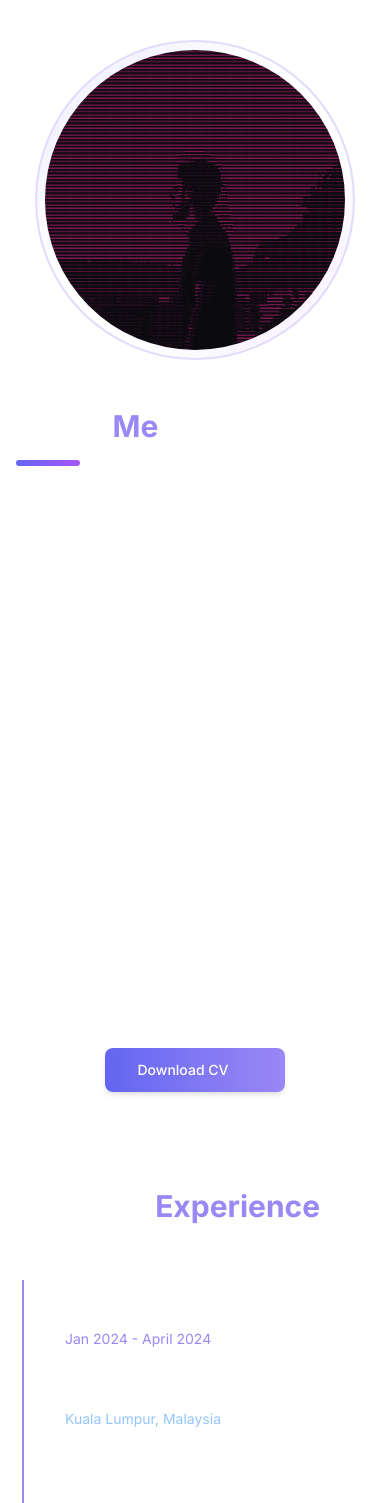
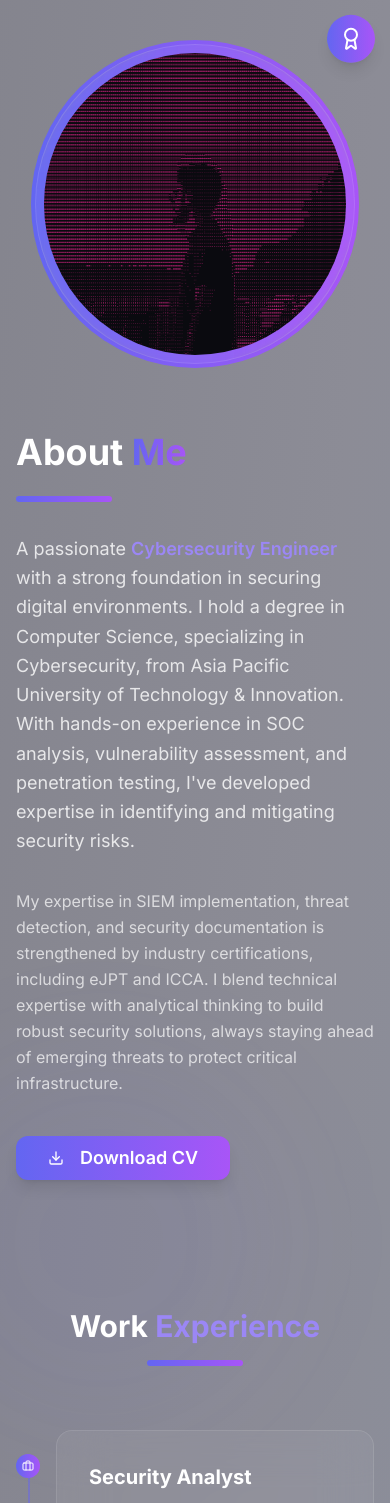
Before and after one commit to Muntazir-security/0xmuna, a React (Vite) app: page / in a window 390 px wide. Shown: the part 1135-2638 px from the top of the page. Built offline with nearby package versions, Linux system fonts and the light colour scheme.

Commit message:
Update About.tsx

```diff
--- a/src/components/About.tsx
+++ b/src/components/About.tsx
@@ -1,7 +1,6 @@
-
 import React from "react";
 import { motion } from "framer-motion";
-import { Download } from 'lucide-react';
+import { Download, MapPin, Calendar, Award, GraduationCap, Briefcase } from 'lucide-react';
 import { Button } from "@/components/ui/button";
 
 const workExperience = [
@@ -11,6 +10,7 @@ const workExperience = [
     institution: "Asia Pacific University of Technology & Innovation",
     location: "Kuala Lumpur, Malaysia",
     dateRange: "Jan 2024 - April 2024",
+    type: "Full-time",
     responsibilities: [
       "Conducted vulnerability assessments and penetration testing on university lab devices.",
       "Identified and resolved two critical vulnerabilities, preventing potential disruptions.",
@@ -24,6 +24,7 @@ const workExperience = [
     institution: "Asia Pacific University of Technology & Innovation",
     location: "Kuala Lumpur, Malaysia",
     dateRange: "Sep 2023 - Jan 2024",
+    type: "Internship",
     responsibilities: [
       "Collaborated with teams to deeply understand products for precise documentation.",
       "Wrote easy-to-understand user interface text, online help, and developer guides.",
@@ -37,6 +38,7 @@ const workExperience = [
     institution: "Asia Pacific University of Technology & Innovation",
     location: "Kuala Lumpur, Malaysia",
     dateRange: "Apr 2023 - July 2023",
+    type: "Part-time",
     responsibilities: [
       "Monitored event logs across networks, systems, and devices for unusual activity.",
       "Reviewed and categorized security alerts and potential threats.",
@@ -53,6 +55,7 @@ const educationHistory = [
     institution: "Asia Pacific University of Technology & Innovation",
     location: "Kuala Lumpur, Malaysia",
     dateRange: "Sep 2021 - Aug 2024",
+    grade: "First Class Honours",
   },
   {
     id: 2,
@@ -60,153 +63,196 @@ const educationHistory = [
     institution: "New World International School",
     location: "Al Khobar, Saudi Arabia",
     dateRange: "Sep 2014 - June 2021",
+    grade: "Distinction",
   },
 ];
 
 const AboutMe: React.FC = () => {
   return (
-    <section id="about" className="py-24 md:py-32 relative">
-      <div className="container mx-auto px-4 md:px-6">
-        <div className="flex flex-col lg:flex-row gap-12 md:gap-16 items-center">
-          <div className="lg:w-2/5 flex justify-center">
+    <section id="about" className="py-24 md:py-32 relative overflow-hidden">
+      {/* Background Effects */}
+      <div className="absolute inset-0 bg-gradient-to-br from-[#0B0B1E] via-[#1a1a2e] to-[#16213e] opacity-50"></div>
+      <div className="absolute top-1/4 right-1/4 w-96 h-96 bg-[#6366f1]/10 rounded-full blur-3xl animate-pulse"></div>
+      <div className="absolute bottom-1/4 left-1/4 w-96 h-96 bg-[#a855f7]/10 rounded-full blur-3xl animate-pulse delay-1000"></div>
+
+      <div className="container mx-auto px-4 md:px-6 relative z-10">
+        {/* About Me Section */}
+        <div className="flex flex-col lg:flex-row gap-16 items-center mb-32">
           <motion.div
-              className="bg-white/5 backdrop-blur-sm border-2 border-[#9b87f5]/30 rounded-full p-2 relative overflow-hidden hover:border-[#9b87f5]/60 hover:shadow-2xl hover:shadow-[#9b87f5]/30 transition-all duration-300 ease-out w-80 h-80 md:w-96 md:h-96"
-              whileHover={{ scale: 1.03 }}
-              transition={{ type: "spring", stiffness: 400, damping: 15 }}
-              data-aos="fade-up"
-              data-aos-delay="100"
+            className="lg:w-2/5 flex justify-center"
+            initial={{ opacity: 0, scale: 0.8 }}
+            whileInView={{ opacity: 1, scale: 1 }}
+            viewport={{ once: true }}
+            transition={{ duration: 0.8 }}
           >
-              {/* Animated blur circles for profile picture glow */}
-              <div className="absolute -top-40 -left-40 w-80 h-80 bg-[#6366f1]/20 rounded-full blur-2xl animate-pulse-glow-slow"></div>
-              <div className="absolute -bottom-40 -right-40 w-80 h-80 bg-[#a855f7]/20 rounded-full blur-2xl animate-pulse-glow-slow delay-500"></div>
+            <div className="relative">
+              {/* Enhanced profile picture container */}
+              <div className="bg-gradient-to-r from-[#6366f1] to-[#a855f7] p-1 rounded-full">
+                <div className="bg-white/5 backdrop-blur-sm border border-white/10 rounded-full p-2 relative overflow-hidden hover:border-[#9b87f5] hover:shadow-2xl hover:shadow-[#9b87f5]/30 transition-all duration-500 w-80 h-80 md:w-96 md:h-96">
+                  {/* Animated background effects */}
+                  <div className="absolute -top-20 -left-20 w-40 h-40 bg-[#6366f1]/20 rounded-full blur-2xl animate-pulse"></div>
+                  <div className="absolute -bottom-20 -right-20 w-40 h-40 bg-[#a855f7]/20 rounded-full blur-2xl animate-pulse delay-500"></div>
+
                   <div className="w-full h-full rounded-full overflow-hidden relative z-10">
                     <img
                       src="/assets/images/profile.png"
                       alt="Muntazir Mehdi - Profile Picture"
-                  className="w-full h-full object-cover"
+                      className="w-full h-full object-cover hover:scale-105 transition-transform duration-500"
                     />
                   </div>
+                </div>
+              </div>
+
+              {/* Floating badges */}
+              <motion.div
+                className="absolute -top-4 -right-4 bg-gradient-to-r from-[#6366f1] to-[#a855f7] p-3 rounded-full shadow-lg"
+                animate={{ y: [0, -10, 0] }}
+                transition={{ duration: 2, repeat: Infinity, ease: "easeInOut" }}
+              >
+                <Award className="w-6 h-6 text-white" />
               </motion.div>
             </div>
+          </motion.div>
 
-          <div className="lg:w-3/5">
-            <h2
-              className="text-3xl md:text-4xl font-bold text-white mb-4"
-              data-aos="fade-up"
-              data-aos-delay="100"
+          <motion.div
+            className="lg:w-3/5"
+            initial={{ opacity: 0, x: 50 }}
+            whileInView={{ opacity: 1, x: 0 }}
+            viewport={{ once: true }}
+            transition={{ duration: 0.8, delay: 0.2 }}
           >
-              About <span className="text-[#9b87f5]">Me</span>
+            <h2 className="text-4xl md:text-5xl font-bold text-white mb-6">
+              About <span className="bg-gradient-to-r from-[#6366f1] to-[#a855f7] bg-clip-text text-transparent">Me</span>
             </h2>
-            <div
-              className="w-16 h-1.5 bg-gradient-to-r from-[#6366f1] to-[#a855f7] rounded-full mb-6"
-              data-aos="fade-up"
-              data-aos-delay="200"
-            ></div>
+            <div className="w-24 h-1.5 bg-gradient-to-r from-[#6366f1] to-[#a855f7] rounded-full mb-8"></div>
 
-            <p
-              className="text-white/80 text-lg mb-8 leading-relaxed text-justify"
-              data-aos="fade-up"
-              data-aos-delay="300"
-            >
-              A Cybersecurity Engineer with a passion for securing digital
+            <p className="text-white/80 text-lg mb-8 leading-relaxed">
+              A passionate <span className="text-[#9b87f5] font-semibold">Cybersecurity Engineer</span> with a strong foundation in securing digital
               environments. I hold a degree in Computer Science, specializing
               in Cybersecurity, from Asia Pacific University of Technology &
               Innovation. With hands-on experience in SOC analysis,
               vulnerability assessment, and penetration testing, I've developed
-              a strong foundation in identifying and mitigating security risks.
+              expertise in identifying and mitigating security risks.
+            </p>
+
+            <p className="text-white/70 text-base mb-10 leading-relaxed">
               My expertise in SIEM implementation, threat detection, and
-              security documentation is further strengthened by industry
+              security documentation is strengthened by industry
               certifications, including eJPT and ICCA. I blend technical
               expertise with analytical thinking to build robust security
               solutions, always staying ahead of emerging threats to protect
               critical infrastructure.
             </p>
 
-            <div
-              className="mt-8 text-center md:text-left"
-              data-aos="fade-up"
-              data-aos-delay="400"
+            <motion.div
+              initial={{ opacity: 0, y: 20 }}
+              whileInView={{ opacity: 1, y: 0 }}
+              viewport={{ once: true }}
+              transition={{ duration: 0.6, delay: 0.8 }}
             >
               <Button
                 asChild
                 size="lg"
-                className="group bg-gradient-to-r from-[#6366f1] to-[#9b87f5] text-white border-none px-8 py-3 rounded-lg shadow-md hover:shadow-xl hover:shadow-[#9b87f5]/40 hover:scale-[1.03] transform transition-all duration-300 ease-in-out inline-flex items-center justify-center sm:w-auto overflow-hidden"
+                className="group bg-gradient-to-r from-[#6366f1] to-[#a855f7] hover:from-[#5855eb] hover:to-[#9333ea] text-white border-none px-8 py-4 rounded-xl text-lg font-semibold shadow-lg hover:shadow-2xl hover:shadow-[#9b87f5]/40 hover:scale-105 transform transition-all duration-300"
               >
                 <a
                   href="/assets/documents/Syed_Muntazir_Mehd_CV.pdf"
                   download="Syed_Muntazir_Mehdi_CV.pdf"
-                  className="flex items-center justify-center transition-all duration-300 group-hover:pr-2"
+                  className="flex items-center justify-center"
                 >
-                  <span className="transition-all duration-300">
-                    Download CV
-                  </span>
-                  <Download className="w-5 h-5 ml-0 opacity-0 -translate-x-2 group-hover:opacity-100 group-hover:translate-x-0 group-hover:ml-2 transition-all duration-300 ease-in-out" />
+                  <Download className="w-5 h-5 mr-2 group-hover:animate-bounce" />
+                  <span>Download CV</span>
                 </a>
               </Button>
-            </div>
-          </div>
+            </motion.div>
+          </motion.div>
         </div>
 
-        <div className="mt-24">
-          <h2 className="text-3xl md:text-4xl font-bold text-white mb-12 text-center">
+        {/* Work Experience Section */}
+        <motion.div
+          className="mb-32"
+          initial={{ opacity: 0, y: 50 }}
+          whileInView={{ opacity: 1, y: 0 }}
+          viewport={{ once: true }}
+          transition={{ duration: 0.8 }}
+        >
+          <div className="text-center mb-16">
+            <h2 className="text-3xl md:text-4xl font-bold text-white mb-4">
               Work <span className="text-[#9b87f5]">Experience</span>
             </h2>
+            <div className="w-24 h-1.5 bg-gradient-to-r from-[#6366f1] to-[#a855f7] rounded-full mx-auto"></div>
+          </div>
+
           <div className="relative">
-            {/* Main vertical line for timeline */}
-            <div
-              className="absolute left-1/2 top-0 bottom-0 w-1 bg-white/10 transform -translate-x-1/2 hidden md:block"
-              style={{ zIndex: 0 }}
-            ></div>
+            {/* Enhanced timeline line */}
+            <div className="absolute left-1/2 top-0 bottom-0 w-1 bg-gradient-to-b from-[#6366f1] to-[#a855f7] transform -translate-x-1/2 hidden md:block opacity-30"></div>
 
             {workExperience.map((job, index) => (
               <motion.div
                 key={job.id}
-                className="mb-12 md:flex items-start relative"
+                className="mb-16 md:flex items-start relative"
                 initial={{ opacity: 0, x: index % 2 === 0 ? 50 : -50 }}
                 whileInView={{ opacity: 1, x: 0 }}
                 viewport={{ once: true, amount: 0.3 }}
-                transition={{ duration: 0.6, delay: 0.1 * index }}
+                transition={{ duration: 0.8, delay: 0.2 * index }}
               >
+                <div className={`md:w-1/2 ${index % 2 === 0 ? "md:order-2" : "md:order-1"}`}>
+                  <div className={`relative ${index % 2 === 0 ? "md:pl-12" : "md:pr-12"}`}>
+                    {/* Enhanced timeline marker */}
                     <div
-                  className={`md:w-1/2 ${
-                    index % 2 === 0 ? "md:order-2" : "md:order-1"
-                  }`}
-                >
-                  <div className={`relative ${index % 2 === 0 ? "md:pl-12" : "md:pr-12"}`}>
-                    {/* Circle marker for desktop timeline */}
-                    <div
-                      className={`absolute top-2 w-4 h-4 bg-[#9b87f5] rounded-full border-4 border-[#0B0B1E] hidden md:block ${
+                      className={`absolute top-6 w-6 h-6 bg-gradient-to-r from-[#6366f1] to-[#a855f7] rounded-full border-4 border-[#0B0B1E] hidden md:block shadow-lg ${
                         index % 2 === 0 ? "left-0 -translate-x-1/2" : "right-0 translate-x-1/2"
                       }`}
                       style={{ zIndex: 2 }}
-                    ></div>
-                    {/* Vertical line for mobile timeline */}
-                    <div
-                      className="absolute left-0 top-2 bottom-0 ml-[0.4rem] w-0.5 bg-[#9b87f5] md:hidden"
-                      style={{ height: "calc(100% - 0.5rem)", zIndex: 1 }}
-                    ></div>
-
-                    {/* Timeline card - UPDATED WITH BETTER DATE LAYOUT */}
-                    <div className="bg-white/5 backdrop-blur-sm border border-transparent rounded-xl p-6 ml-6 md:ml-0 relative z-10 group overflow-hidden hover:bg-white/10 hover:scale-[1.01] transition-all duration-300">
-                      {/* Gradient border overlay */}
-                      <div className="absolute inset-0 rounded-xl p-[2px] opacity-0
-                                      bg-gradient-to-r from-[#6366f1] to-[#a855f7]
-                                      group-hover:opacity-100 group-focus-within:opacity-100
-                                      transition-opacity duration-300 ease-in-out">
-                        <div className="bg-[#0B0B1E] rounded-[calc(0.75rem-2px)] w-full h-full"></div>
+                    >
+                      <Briefcase className="w-3 h-3 text-white absolute top-1/2 left-1/2 transform -translate-x-1/2 -translate-y-1/2" />
                     </div>
 
-                      {/* Content wrapper with improved date layout */}
+                    {/* Mobile timeline */}
+                    <div className="absolute left-0 top-6 bottom-0 ml-3 w-0.5 bg-gradient-to-b from-[#6366f1] to-[#a855f7] md:hidden opacity-50"></div>
+                    <div className="absolute left-0 top-6 w-6 h-6 bg-gradient-to-r from-[#6366f1] to-[#a855f7] rounded-full md:hidden">
+                      <Briefcase className="w-3 h-3 text-white absolute top-1/2 left-1/2 transform -translate-x-1/2 -translate-y-1/2" />
+                    </div>
+
+                    {/* Enhanced job card */}
+                    <div className="bg-white/5 backdrop-blur-xl border border-white/10 rounded-2xl p-8 ml-10 md:ml-0 relative group hover:bg-white/10 hover:border-[#9b87f5]/50 hover:shadow-2xl hover:shadow-[#9b87f5]/20 transition-all duration-500">
+                      {/* Gradient overlay */}
+                      <div className="absolute inset-0 bg-gradient-to-r from-[#6366f1]/5 to-[#a855f7]/5 rounded-2xl opacity-0 group-hover:opacity-100 transition-opacity duration-500"></div>
+
                       <div className="relative z-10">
-                        <div className="flex flex-col lg:flex-row lg:justify-between lg:items-start mb-2">
-                          <h3 className="text-xl font-semibold text-white mb-1 lg:mb-0 lg:flex-1 lg:pr-4">{job.title}</h3>
-                          <span className="text-sm text-[#9b87f5] lg:whitespace-nowrap lg:flex-shrink-0">{job.dateRange}</span>
+                        {/* Job header */}
+                        <div className="flex flex-col lg:flex-row lg:justify-between lg:items-start mb-4">
+                          <div>
+                            <h3 className="text-xl font-bold text-white mb-2 group-hover:text-[#9b87f5] transition-colors duration-300">
+                              {job.title}
+                            </h3>
+                            <p className="text-white/90 font-medium mb-1">{job.institution}</p>
                           </div>
-                        <p className="text-md text-white/90 mb-1">{job.institution}</p>
-                        <p className="text-sm text-blue-300 mb-3">{job.location}</p>
-                        <ul className="list-disc list-outside ml-5 text-white/80 space-y-1.5 text-sm leading-relaxed">
-                          {job.responsibilities.map((point, i) => <li key={i}>{point}</li>)}
-                        </ul>
+                          <div className="flex flex-col lg:items-end gap-2">
+                            <span className="inline-flex items-center px-3 py-1 bg-[#9b87f5]/20 text-[#9b87f5] text-sm font-medium rounded-full">
+                              <Calendar className="w-3 h-3 mr-1" />
+                              {job.dateRange}
+                            </span>
+                            <span className="inline-flex items-center px-3 py-1 bg-blue-500/20 text-blue-300 text-sm font-medium rounded-full">
+                              {job.type}
+                            </span>
+                          </div>
+                        </div>
+
+                        <div className="flex items-center text-blue-300 text-sm mb-6">
+                          <MapPin className="w-4 h-4 mr-1" />
+                          {job.location}
+                        </div>
+
+                        {/* Responsibilities */}
+                        <div className="space-y-3">
+                          {job.responsibilities.map((point, i) => (
+                            <div key={i} className="flex items-start gap-3">
+                              <div className="w-2 h-2 bg-[#9b87f5] rounded-full mt-2 flex-shrink-0"></div>
+                              <p className="text-white/80 text-sm leading-relaxed">{point}</p>
+                            </div>
+                          ))}
+                        </div>
                       </div>
                     </div>
                   </div>
@@ -215,84 +261,90 @@ const AboutMe: React.FC = () => {
               </motion.div>
             ))}
           </div>
+        </motion.div>
+
+        {/* Education Section */}
+        <motion.div
+          initial={{ opacity: 0, y: 50 }}
+          whileInView={{ opacity: 1, y: 0 }}
+          viewport={{ once: true }}
+          transition={{ duration: 0.8 }}
+        >
+          <div className="text-center mb-16">
+            <h2 className="text-3xl md:text-4xl font-bold text-white mb-4">
+              Edu<span className="text-[#9b87f5]">cation</span>
+            </h2>
+            <div className="w-24 h-1.5 bg-gradient-to-r from-[#6366f1] to-[#a855f7] rounded-full mx-auto"></div>
           </div>
 
-        <div className="mt-24">
-          <h2 className="text-3xl md:text-4xl font-bold text-white mb-12 text-center">
-            Edu<span className="text-[#9b87f5]">cation</span>
-          </h2>
           <div className="relative">
-            {/* Main vertical line for timeline */}
-            <div
-              className="absolute left-1/2 top-0 bottom-0 w-1 bg-white/10 transform -translate-x-1/2 hidden md:block"
-              style={{ zIndex: 0 }}
-            ></div>
+            <div className="absolute left-1/2 top-0 bottom-0 w-1 bg-gradient-to-b from-[#6366f1] to-[#a855f7] transform -translate-x-1/2 hidden md:block opacity-30"></div>
 
             {educationHistory.map((edu, index) => (
               <motion.div
                 key={edu.id}
-                className="mb-12 md:flex items-start relative"
+                className="mb-16 md:flex items-start relative"
                 initial={{ opacity: 0, x: index % 2 === 0 ? 50 : -50 }}
                 whileInView={{ opacity: 1, x: 0 }}
                 viewport={{ once: true, amount: 0.3 }}
-                transition={{ duration: 0.6, delay: 0.1 * index }}
+                transition={{ duration: 0.8, delay: 0.2 * index }}
               >
+                <div className={`md:w-1/2 ${index % 2 === 0 ? "md:order-2" : "md:order-1"}`}>
+                  <div className={`relative ${index % 2 === 0 ? "md:pl-12" : "md:pr-12"}`}>
+                    {/* Timeline marker */}
                     <div
-                  className={`md:w-1/2 ${
-                    index % 2 === 0 ? "md:order-2" : "md:order-1"
+                      className={`absolute top-6 w-6 h-6 bg-gradient-to-r from-[#6366f1] to-[#a855f7] rounded-full border-4 border-[#0B0B1E] hidden md:block shadow-lg ${
+                        index % 2 === 0 ? "left-0 -translate-x-1/2" : "right-0 translate-x-1/2"
                       }`}
                     >
-                  <div className={`relative ${index % 2 === 0 ? "md:pl-12" : "md:pr-12"}`}>
-                    {/* Circle marker for desktop timeline */}
-                    <div
-                      className={`absolute top-2 w-4 h-4 bg-[#9b87f5] rounded-full border-4 border-[#0B0B1E] hidden md:block ${
-                        index % 2 === 0 ? "left-0 -translate-x-1/2" : "right-0 translate-x-1/2"
-                      }`}
-                      style={{ zIndex: 2 }}
-                    ></div>
-                    {/* Vertical line for mobile timeline */}
-                    <div
-                      className="absolute left-0 top-2 bottom-0 ml-[0.4rem] w-0.5 bg-[#9b87f5] md:hidden"
-                      style={{ height: "calc(100% - 0.5rem)", zIndex: 1 }}
-                    ></div>
-                    {/* Timeline card with improved date layout */}
-                    <div className="bg-white/5 backdrop-blur-sm border border-transparent rounded-xl p-6 ml-6 md:ml-0 relative z-10 group overflow-hidden hover:bg-white/10 hover:scale-[1.01] transition-all duration-300">
-                      {/* Gradient border overlay */}
-                      <div className="absolute inset-0 rounded-xl p-[2px] opacity-0
-                                      bg-gradient-to-r from-[#6366f1] to-[#a855f7]
-                                      group-hover:opacity-100 group-focus-within:opacity-100
-                                      transition-opacity duration-300 ease-in-out">
-                        <div className="bg-[#0B0B1E] rounded-[calc(0.75rem-2px)] w-full h-full"></div>
+                      <GraduationCap className="w-3 h-3 text-white absolute top-1/2 left-1/2 transform -translate-x-1/2 -translate-y-1/2" />
                     </div>
-                      {/* Content wrapper with improved date layout */}
+
+                    {/* Mobile timeline */}
+                    <div className="absolute left-0 top-6 bottom-0 ml-3 w-0.5 bg-gradient-to-b from-[#6366f1] to-[#a855f7] md:hidden opacity-50"></div>
+                    <div className="absolute left-0 top-6 w-6 h-6 bg-gradient-to-r from-[#6366f1] to-[#a855f7] rounded-full md:hidden">
+                      <GraduationCap className="w-3 h-3 text-white absolute top-1/2 left-1/2 transform -translate-x-1/2 -translate-y-1/2" />
+                    </div>
+
+                    {/* Education card */}
+                    <div className="bg-white/5 backdrop-blur-xl border border-white/10 rounded-2xl p-8 ml-10 md:ml-0 relative group hover:bg-white/10 hover:border-[#9b87f5]/50 hover:shadow-2xl hover:shadow-[#9b87f5]/20 transition-all duration-500">
+                      <div className="absolute inset-0 bg-gradient-to-r from-[#6366f1]/5 to-[#a855f7]/5 rounded-2xl opacity-0 group-hover:opacity-100 transition-opacity duration-500"></div>
+
                       <div className="relative z-10">
-                        <div className="flex flex-col lg:flex-row lg:justify-between lg:items-start mb-2">
-                          <h3 className="text-xl font-semibold text-white mb-1 lg:mb-0 lg:flex-1 lg:pr-4">
+                        <div className="flex flex-col lg:flex-row lg:justify-between lg:items-start mb-4">
+                          <div>
+                            <h3 className="text-xl font-bold text-white mb-2 group-hover:text-[#9b87f5] transition-colors duration-300">
                               {edu.degree}
                             </h3>
-                          <span className="text-sm text-[#9b87f5] lg:whitespace-nowrap lg:flex-shrink-0">
+                            <p className="text-white/90 font-medium mb-1">{edu.institution}</p>
+                          </div>
+                          <div className="flex flex-col lg:items-end gap-2">
+                            <span className="inline-flex items-center px-3 py-1 bg-[#9b87f5]/20 text-[#9b87f5] text-sm font-medium rounded-full">
+                              <Calendar className="w-3 h-3 mr-1" />
                               {edu.dateRange}
                             </span>
+                            {edu.grade && (
+                              <span className="inline-flex items-center px-3 py-1 bg-green-500/20 text-green-300 text-sm font-medium rounded-full">
+                                <Award className="w-3 h-3 mr-1" />
+                                {edu.grade}
+                              </span>
+                            )}
                           </div>
-                        <p className="text-md text-white/90 mb-1">
-                          {edu.institution}
-                        </p>
-                        <p className="text-sm text-blue-300 mb-3">
+                        </div>
+
+                        <div className="flex items-center text-blue-300 text-sm">
+                          <MapPin className="w-4 h-4 mr-1" />
                           {edu.location}
-                        </p>
                         </div>
                       </div>
                     </div>
                   </div>
-                <div
-                  className={`md:w-1/2 ${
-                    index % 2 === 0 ? "md:order-1" : "md:order-2"
-                  }`}
-                ></div>
+                </div>
+                <div className={`md:w-1/2 ${index % 2 === 0 ? 'md:order-1' : 'md:order-2'}`}></div>
               </motion.div>
             ))}
           </div>
-        </div>
+        </motion.div>
       </div>
     </section>
   );
```
Lines whose indentation alone changed are shown as unchanged.
